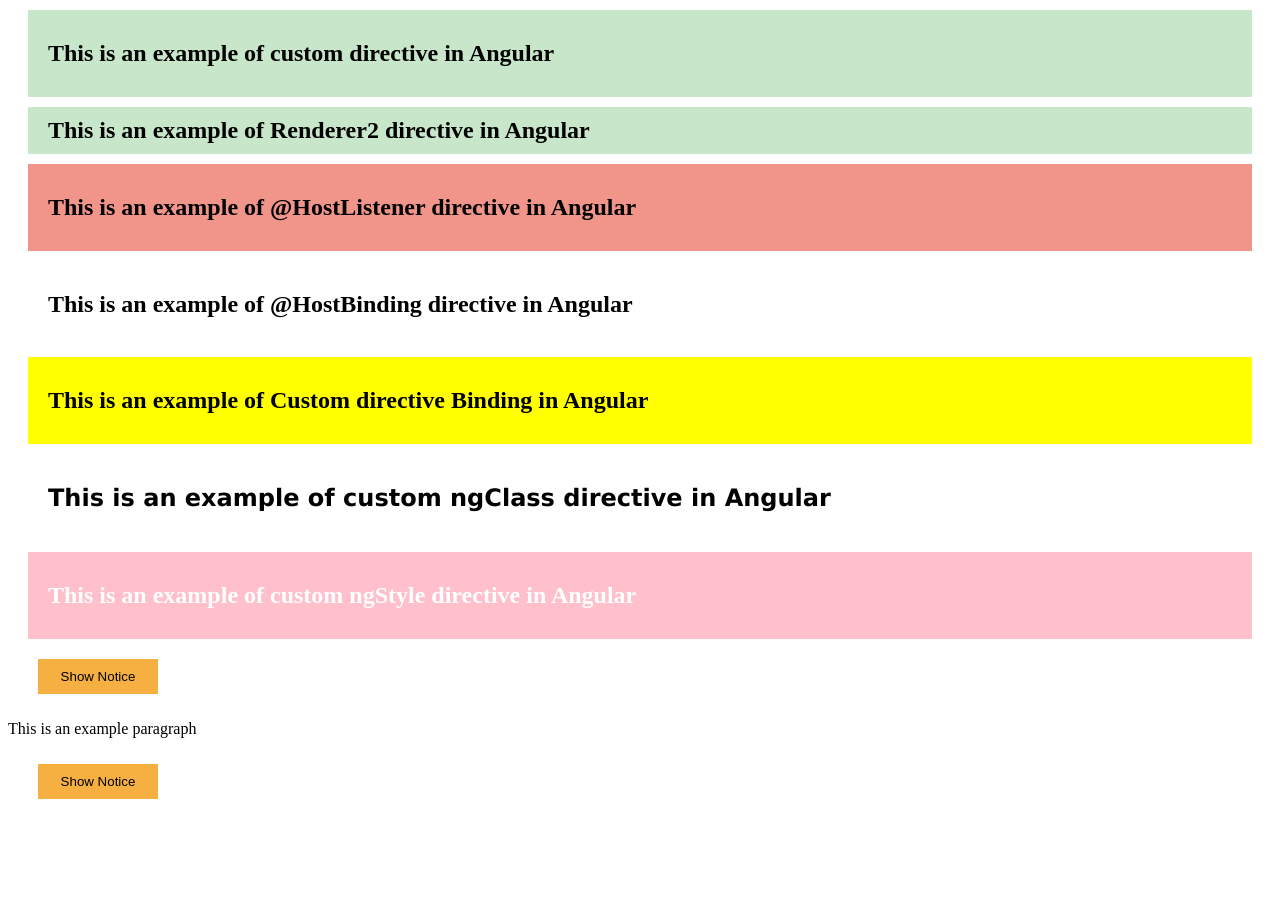
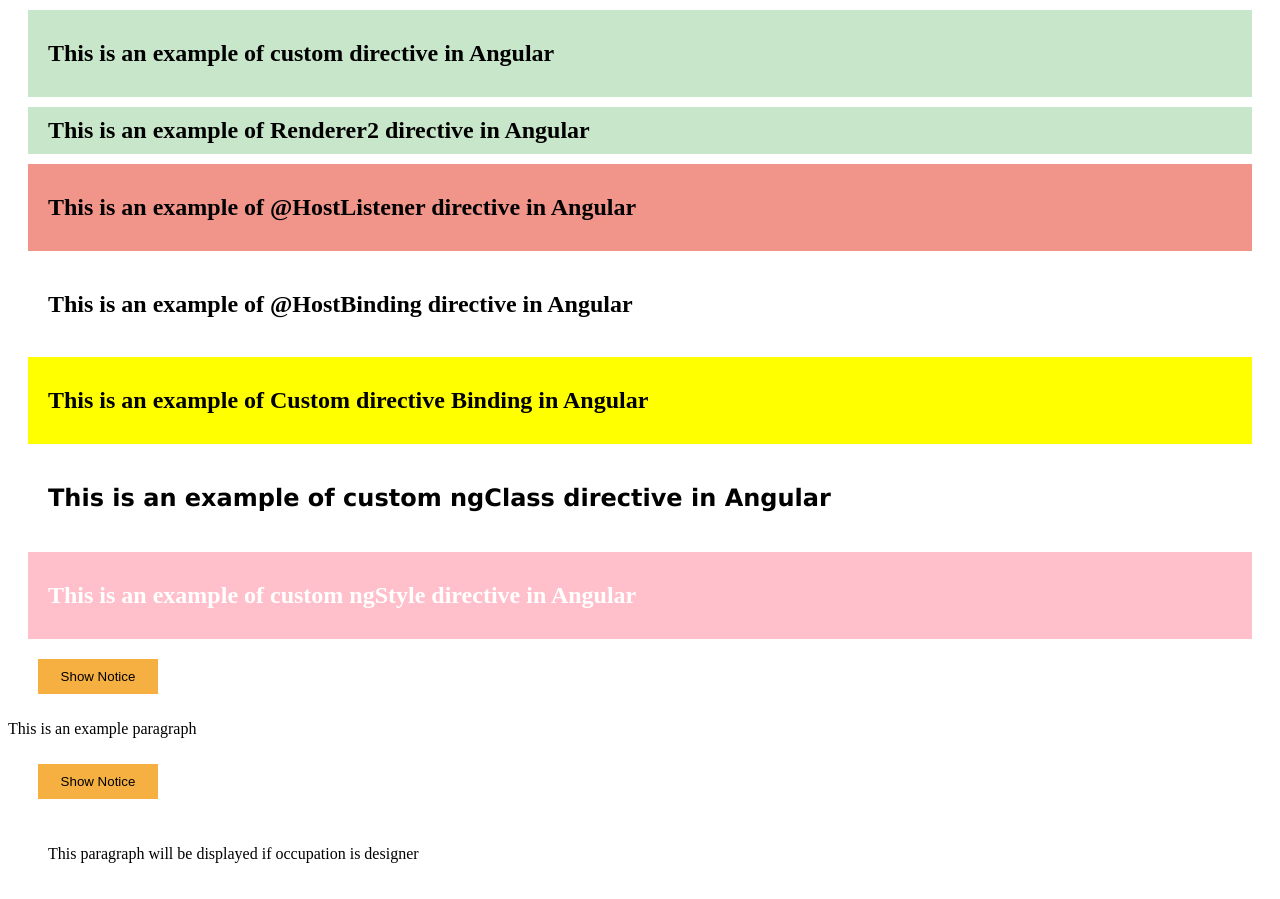
Before and after one commit to gauravagarwalgo/Angular-Custom-Directives, an Angular app in the folder CustomDirectives/: page / in a window 1280 px wide. Before the commit the page ends 817 px from the top, so only its background shows below. Built offline with nearby package versions, Linux system fonts and the light colour scheme.

Commit message:
ngSwitch directive

```diff
--- a/CustomDirectives/src/app/app.component.html
+++ b/CustomDirectives/src/app/app.component.html
@@ -57,3 +57,12 @@
   <h3>This is an important notice</h3>
   <p>This is a notice issues for all website users</p>
 </div>
+
+
+<!--ngSwitch directive-->
+<div class="container" [ngSwitch]="occupation"> <!-- structural but no asterik because it is not going to manipulate the DOM-->
+  <p *ngSwitchCase="'teacher'">This paragraph will be displayed if occupation is teacher</p> <!-- asterik here because it is going to manipulate the DOM. -->
+  <p *ngSwitchCase="'designer'">This paragraph will be displayed if occupation is designer</p>
+  <p *ngSwitchCase="'lawyer'">This paragraph will be displayed if occupation is lawyer</p>
+  <p *ngSwitchDefault>This paragraph is default and will be displayed if no case matches switch expression</p>
+</div>
--- a/CustomDirectives/src/app/app.component.ts
+++ b/CustomDirectives/src/app/app.component.ts
@@ -9,6 +9,7 @@
   title = 'CustomDirectives';
 
   display:Boolean=false
+  occupation:string="designer";
 
   displayNotice(){
     this.display=true;
```
